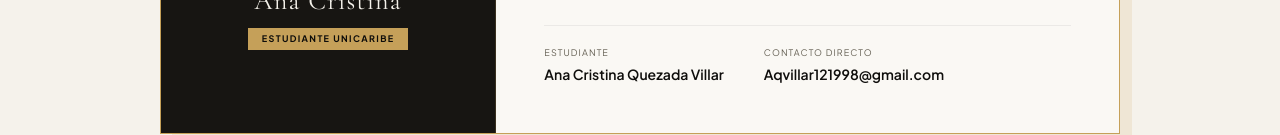
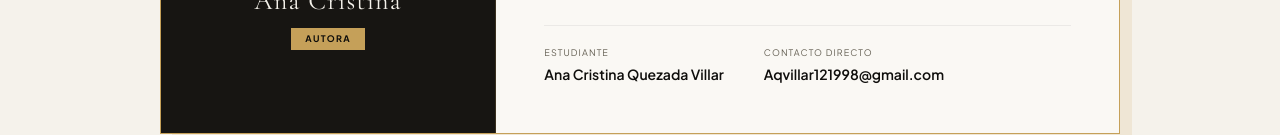
Before and after one commit to JosePinalesv2/DEXTER-LIQUOR-STORE, a website built with Vite: page index.html in a window 1280 px wide. Shown: the part 8240-8375 px from the top of the page. Built offline with nearby package versions, Linux system fonts and the light colour scheme.

Commit message:
chore: actualiza el texto de la insignia de la autora a 'Autora' en el perfil

```diff
--- a/index.html
+++ b/index.html
@@ -500,7 +500,7 @@
                 </div>
               </div>
               <h4 class="jw-student-left-name">Ana Cristina</h4>
-              <span class="jw-student-badge-role">Estudiante UNICARIBE</span>
+              <span class="jw-student-badge-role">Autora</span>
             </div>
 
             <!-- Right Pane: Warm Cream Editorial Panel (65% width) -->
```
